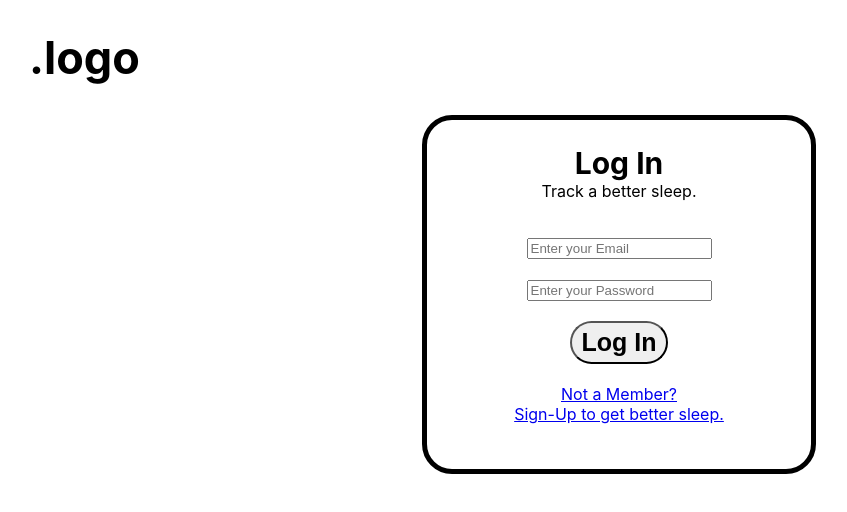
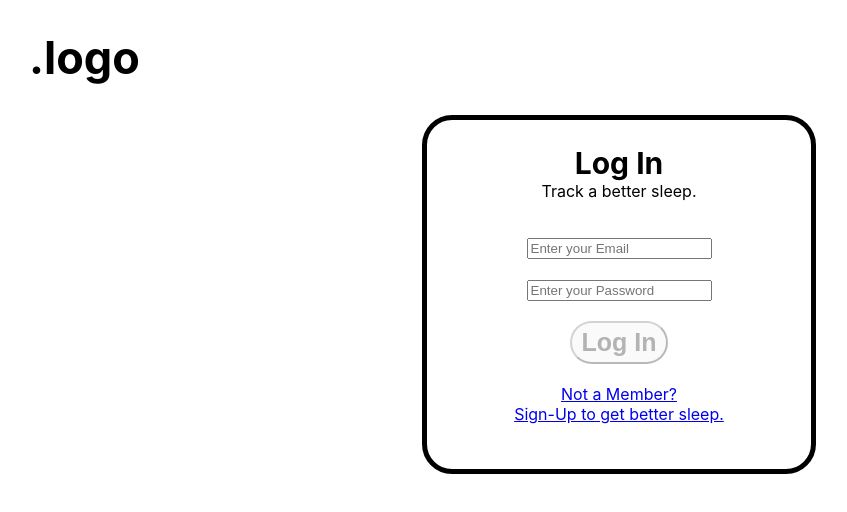
Before and after one commit to bw-sleep-tracker-1/React, a React (Create React App) app in the folder sleep-tracker/: page / in a window 1280 px wide. Shown: the top 512 px of the page, without its empty margins (21-868 px from the left). Built offline with nearby package versions, Linux system fonts and the light colour scheme.

Commit message:
added form validation / state/props

```diff
--- a/sleep-tracker/package.json
+++ b/sleep-tracker/package.json
@@ -6,10 +6,12 @@
     "@testing-library/jest-dom": "^4.2.4",
     "@testing-library/react": "^9.5.0",
     "@testing-library/user-event": "^7.2.1",
+    "axios": "^0.20.0",
     "react": "^16.13.1",
     "react-dom": "^16.13.1",
     "react-router-dom": "^5.2.0",
-    "react-scripts": "3.4.3"
+    "react-scripts": "3.4.3",
+    "yup": "^0.29.3"
   },
   "scripts": {
     "start": "react-scripts start",
--- a/sleep-tracker/src/App.js
+++ b/sleep-tracker/src/App.js
@@ -1,15 +1,52 @@
-import React from 'react';
+import React, { useState, useEffect } from 'react';
 import LogIn from './components/LogIn';
 import SignUp from './components/SignUp';
-import {Route, Switch} from 'react-router-dom';
+import { Route } from 'react-router-dom';
+import formSchema from './validation/formSchema';
 import './App.css';
 
-function App() {
+const App = () => {
+
+  //initial state
+  const [logInState, setLogInState] = useState({
+
+    email: "",
+    password:"",
+
+  });
+
+  //state for Errors
+  const [errors, setErrors] = useState({
+
+    email: "",
+    password:"",
+
+  });
+
+  //button state
+const [buttonDisabled, setButtonDisabled] = useState(true);
+
+useEffect(() => {
+formSchema.isValid(logInState).then(valid => {
+  setButtonDisabled(!valid)
+})
+},[logInState]);
+
+//post state
+const [post, setPost] = useState([]);
 
   return (
    <>
     <Route exact path="/">
-    <LogIn />
+    <LogIn
+    logInState={logInState}
+    setLogInState={setLogInState}
+    errors={errors}
+    setErrors={setErrors}
+    buttonDisabled={buttonDisabled}
+    post={post}
+    setPost={setPost}
+     />
     </Route>
 
     <Route path="/signup">
--- a/sleep-tracker/src/components/LogIn.js
+++ b/sleep-tracker/src/components/LogIn.js
@@ -1,32 +1,109 @@
 import React from 'react';
+import * as yup from 'yup';
+import formSchema from '../validation/formSchema';
+import axios from 'axios'
 
 
-function LogIn() {
+
+const LogIn = (props) => {
+
+    const logInState = props.logInState;
+    const setLogInState = props.setLogInState;
+    const errors = props.errors;
+    const setErrors = props.setErrors;
+    const buttonDisabled = props.buttonDisabled;
+    const post = props.post;
+    const setPost = props.setPost;
+
+
+
+//validation
+const validateChange = e => {
+    yup.reach(formSchema, e.target.name)
+    .validate(e.target.value)
+    .then(valid => {
+      setErrors({
+        ...errors,[e.target.name] : ""
+      });
+    })
+  .catch(err => {
+      setErrors({
+          ...errors,[e.target.name] : err.errors[0]
+      });
+  });
+};
+
+// OnSubmit
+const formSubmit = event => {
+    event.preventDefault();
+    axios.post('https://reqres.in/api/users', logInState)
+    .then(response => {
+        setPost(response.data);
+        console.log("success",post);
+
+        setLogInState({
+            email: "",
+            password: "",
+        })
+    })
+    .catch( err => {
+        console.log(err.response)
+    })
+};
+
+const inputChange = event => {
+    event.persist();
+    const newFormData = {
+      ...logInState, [event.target.name] : event.target.type ===
+      "checkbox" ? event.target.checked : event.target.value
+    };
+    validateChange(event);
+    setLogInState(newFormData);
+  };
+
+
+
+
 
   return (
     <div className="logIn">
 
-        {/* <div className="headerDiv"> */}
+
             <header>
                 <h1>.logo</h1>
             </header>
-        {/* </div> */}
+
 
         <div className="logInForm">
             <h2>Log In</h2>
             <p>Track a better sleep.</p>
             <br/>
-
-               <input className='email' name='email' type='email' placeholder='Enter your Email'/><br/>
+               <form onSubmit={formSubmit}>
+               <input
+               className='email'
+               name='email'
+               type='email'
+               value={logInState.email}
+               onChange={inputChange}
+               placeholder='Enter your Email'/><br/>
+               {errors.email.length > 0 ? <p className="error">{errors.email}</p> : null}
                <br/>
-               <input className='password' name='password' type='password' placeholder='Enter your Password'/><br/>
+               <input
+               className='password'
+               name='password'
+               type='password'
+               value={logInState.password}
+               onChange={inputChange}
+               placeholder='Enter your Password'/><br/>
+               {errors.password.length > 0 ? <p className="error">{errors.password}</p> : null}
                <br/>
-               <button>Log In</button>
+               <button disabled={buttonDisabled}>Log In</button>
                <br/>
                <br/>
                <a href="./SignUp">Not a Member?<br/>
                Sign-Up to get better sleep.
                </a>
+               </form>
         </div>
 
     </div>
--- /dev/null
+++ b/sleep-tracker/src/validation/formSchema.js
@@ -0,0 +1,14 @@
+import * as yup from 'yup';
+
+
+export default yup.object().shape({
+
+  email: yup.string()
+    .email('Must be a valid email')
+    .required('Email is required'),
+  password: yup.string()
+    .required('Please provide a valid password')
+    .min(6, 'minimum 6 characters'),
+
+
+})
```
Also changed, not shown: 1 other file (tests, documents, lock files or other folders).
